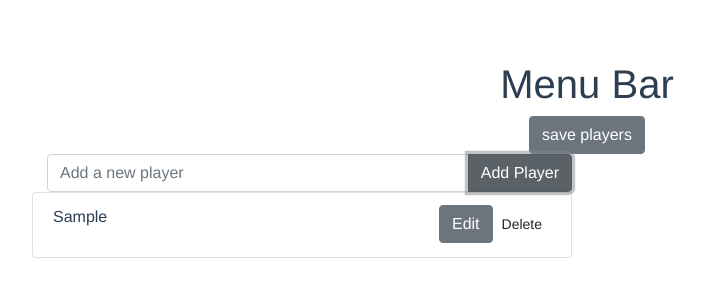
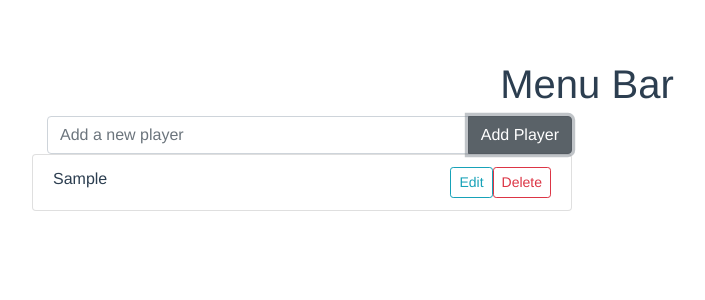
Before and after one commit to Jaco26/game-tracker-client-2, a Vue app: page / in a window 1280 px wide. Both pictures are taken after typing "Sample" into the empty fields and a click on the button "Add Player". Shown: the top 300 px of the page, without its empty margins (53-758 px from the left). Built offline with nearby package versions, Linux system fonts and the light colour scheme.

Commit message:
added keyup.enter listener to trigger updatePlayer

```diff
--- a/src/App.vue
+++ b/src/App.vue
@@ -3,12 +3,11 @@
     <b-row>
       <b-col>
         <MenuBar />
-        <b-btn @click="$store.commit('game/players/saveToStorage', { STORAGE_KEY: 'players', keys: ['list'] })">save players</b-btn>
       </b-col>
     </b-row>
     <b-row>
       <b-col>
-        <PlayersList />
+        <PlayersList allowEdit />
       </b-col>
     </b-row>
   </b-container>
--- a/src/components/PlayersList.vue
+++ b/src/components/PlayersList.vue
@@ -16,17 +16,18 @@
           <b-form-input
             v-if="editId === player.id"
             v-model="editName"
-            class="col-8"
+            class="col-6"
+            @keyup.enter.native="updatePlayer"
           />
-          <p v-else>{{player.name}}</p>
-          <div>
+          <div v-else>{{player.name}}</div>
+          <div v-if="allowEdit">
             <div v-if="editId === player.id">
-              <b-btn @click="updatePlayer">Save</b-btn>
-              <b-button @click="cancelEdit" variant="sm">Cancel</b-button>
+              <b-btn size="sm" variant="primary" @click="updatePlayer">Save</b-btn>
+              <b-btn size="sm" variant="warning" @click="cancelEdit" >Cancel</b-btn>
             </div>
             <div v-else>
-              <b-button @click="startEdit(player)">Edit</b-button>
-              <b-button variant="sm" @click="removePlayer(player.id)">Delete</b-button>
+              <b-btn size="sm" variant="outline-info" @click="startEdit(player)">Edit</b-btn>
+              <b-btn size="sm" variant="outline-danger" @click="removePlayer(player.id)">Delete</b-btn>
             </div>
           </div>
         </div>
@@ -40,6 +41,12 @@
 import { mapState, mapMutations, mapActions } from 'vuex';
 import { bindState } from '@/store/index'; // try to only use for form data
 export default {
+  props: {
+    allowEdit: {
+      type: Boolean,
+      default: false,
+    },
+  },
   computed: {
     ...mapState('game/players', [
       'list',
--- a/src/store/modules/players.js
+++ b/src/store/modules/players.js
@@ -20,13 +20,13 @@ function loadStorage(state) {
   return state;
 }
 
+
 function initialState() {
   return {
     list: [],
     activePlayerId: '',
   }
 }
-
 
 export default {
   state: loadStorage(initialState()),
@@ -51,6 +51,7 @@ export default {
     },
     updatePlayer({ state, rootState, getters, commit }) {
       const { editName, editId } = rootState.forms.players;
+      if (editName) {
         const newList = state.list.slice();
         newList.splice(getters.indexOfPlayer(editId), 1, {
           name: editName,
@@ -60,6 +61,7 @@ export default {
           key: 'list',
           data: newList,
         });
+      }
       commit(
         'forms/players/clearFields',
         ['editName', 'editId'],
```
Lines whose indentation alone changed are shown as unchanged.
